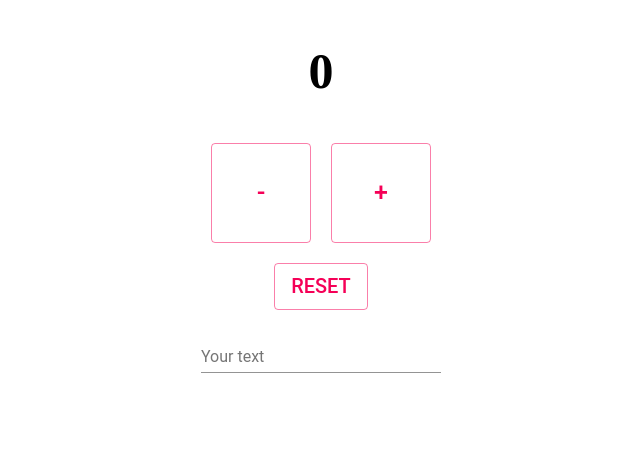
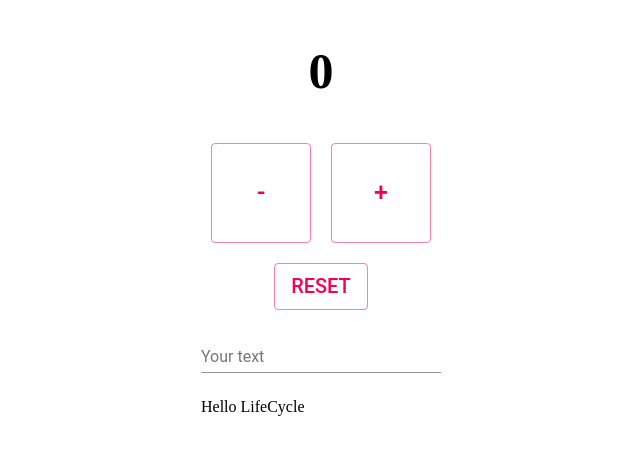
Before and after one commit to MariaMicek/react-3, a React (Create React App) app: page / in a window 1280 px wide. Shown: the top 454 px of the page, without its empty margins (319-959 px from the left). Built offline with nearby package versions, Linux system fonts and the light colour scheme.

Commit message:
LifeCycle.js added

```diff
--- a/src/App.js
+++ b/src/App.js
@@ -2,12 +2,14 @@ import React from 'react'
 import Counter from './Counter'
 import TypeName from './TypeName'
 import './index.css'
+import LifeCycle from './LifeCycle/LifeCycle';
 
 const App = () => {
   return (
     <div>
-      <Counter number={'0'}/>
+      <Counter number={0}/>
       <TypeName />
+      <LifeCycle />
     </div>
   )
 }
--- /dev/null
+++ b/src/LifeCycle/LifeCycle.js
@@ -0,0 +1,23 @@
+import React from 'react'
+
+class LifeCycle extends React.Component {
+    constructor(){
+        super()
+        console.log('constructor')
+    }
+
+    componentDidMount(){
+        console.log('componentDidMount')
+    }
+
+    render(){
+        console.log('render')
+        return(
+            <div>
+                Hello LifeCycle
+            </div>
+        )
+    }
+}
+
+export default LifeCycle
--- /dev/null
+++ b/src/LifeCycle/index.js
@@ -0,0 +1 @@
+export {default} from '.LifeCycle'
```
